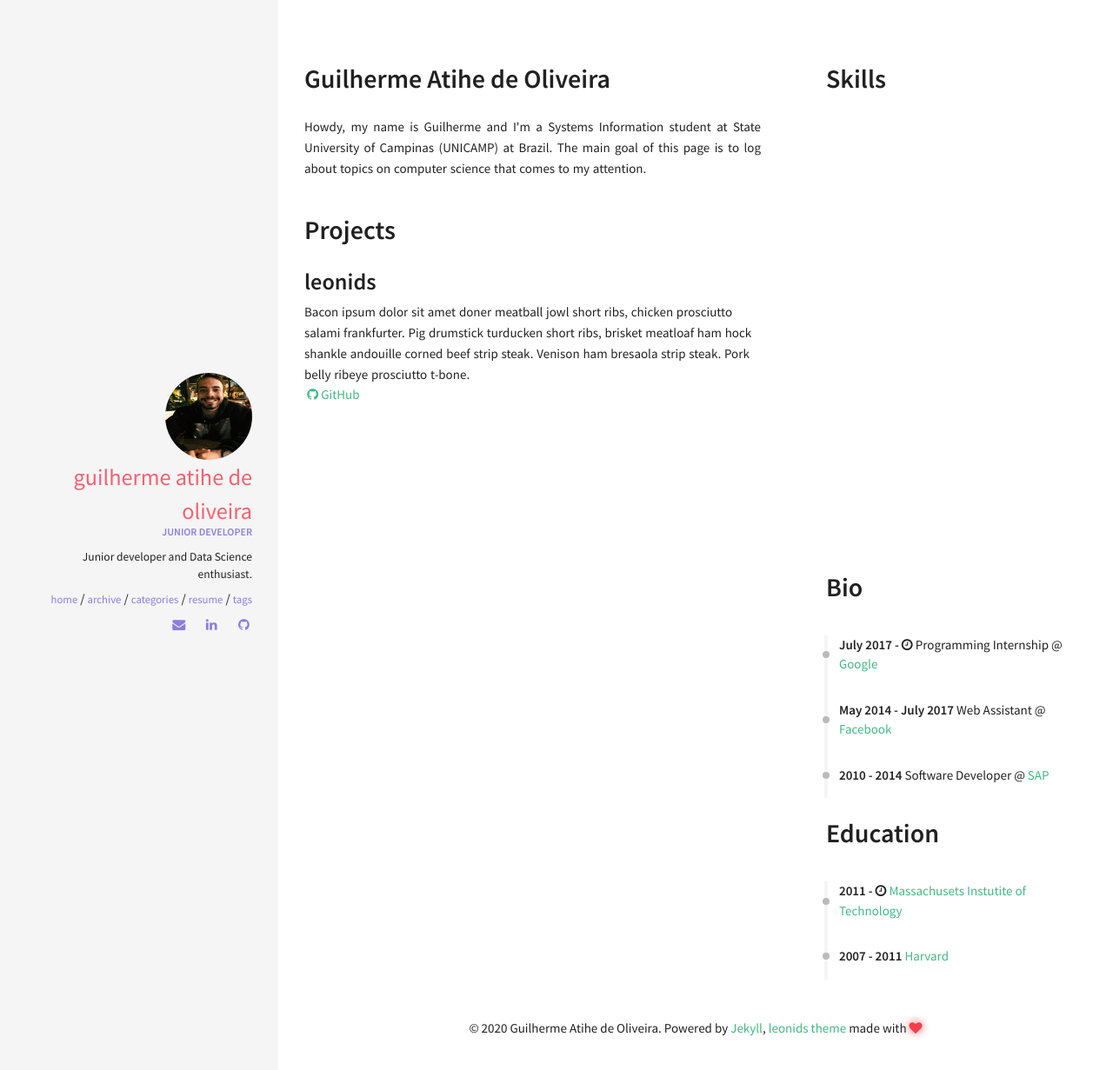
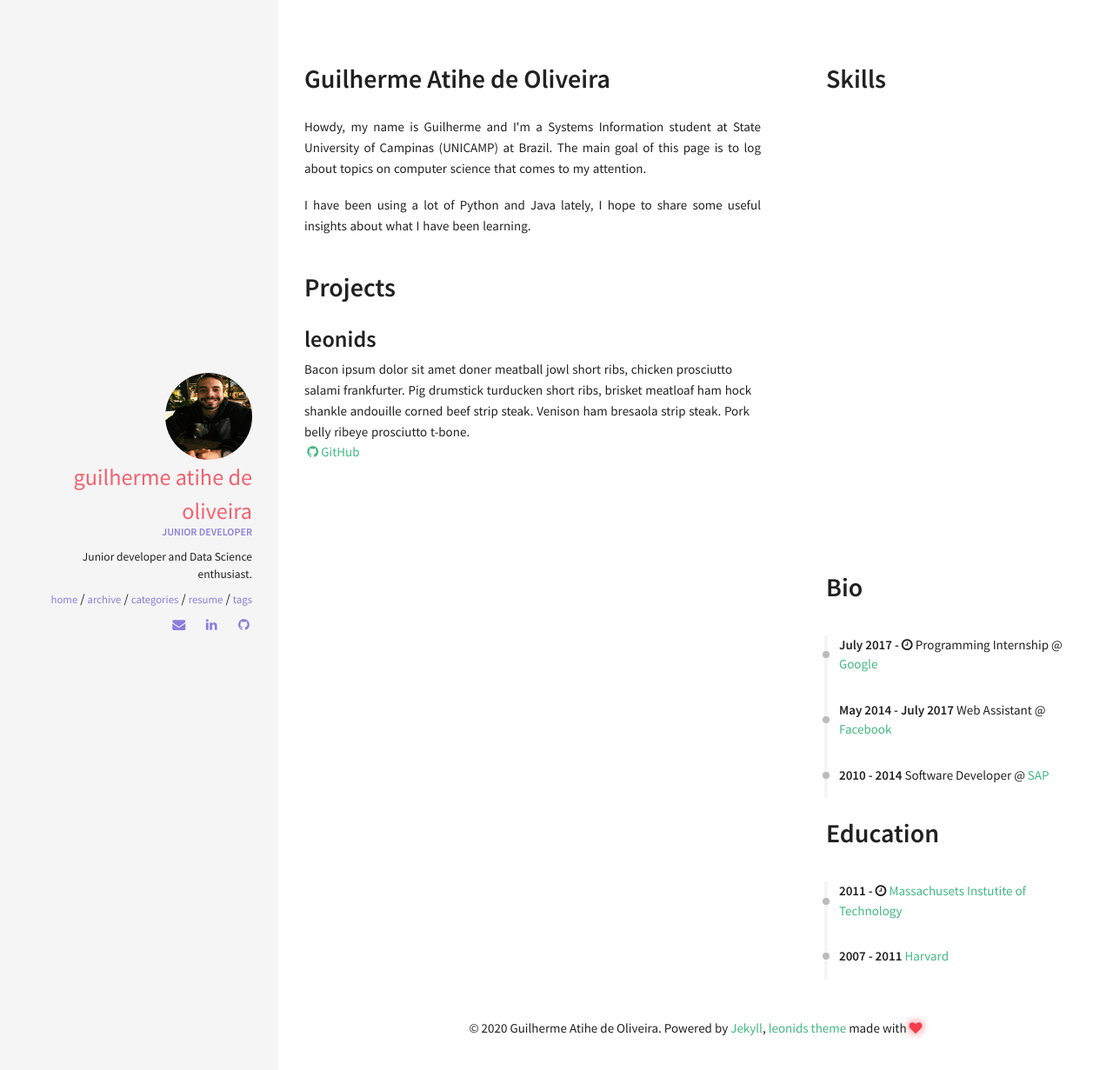
Before and after one commit to gatihe/guiati9.dev, a Jekyll site: the page built from resume.html, in a window 1280 px wide. Shown: the top 1231 px of the page at 87% size. Built offline with Jekyll 4.4.1, drawn with Linux system fonts in a browser that asks for light colours; nearby versions of some CDN libraries.

Commit message:
Update about.html

```diff
--- a/_includes/sections/about.html
+++ b/_includes/sections/about.html
@@ -2,4 +2,5 @@
 
 <div>
     <p style = "text-align: justify">Howdy, my name is Guilherme and I'm a Systems Information student at State University of Campinas (UNICAMP) at Brazil. The main goal of this page is to log about topics on computer science that comes to my attention.</p>
+    <p style = "text-align: justify">I have been using a lot of Python and Java lately, I hope to share some useful insights about what I have been learning.</p>
 </div>
```
